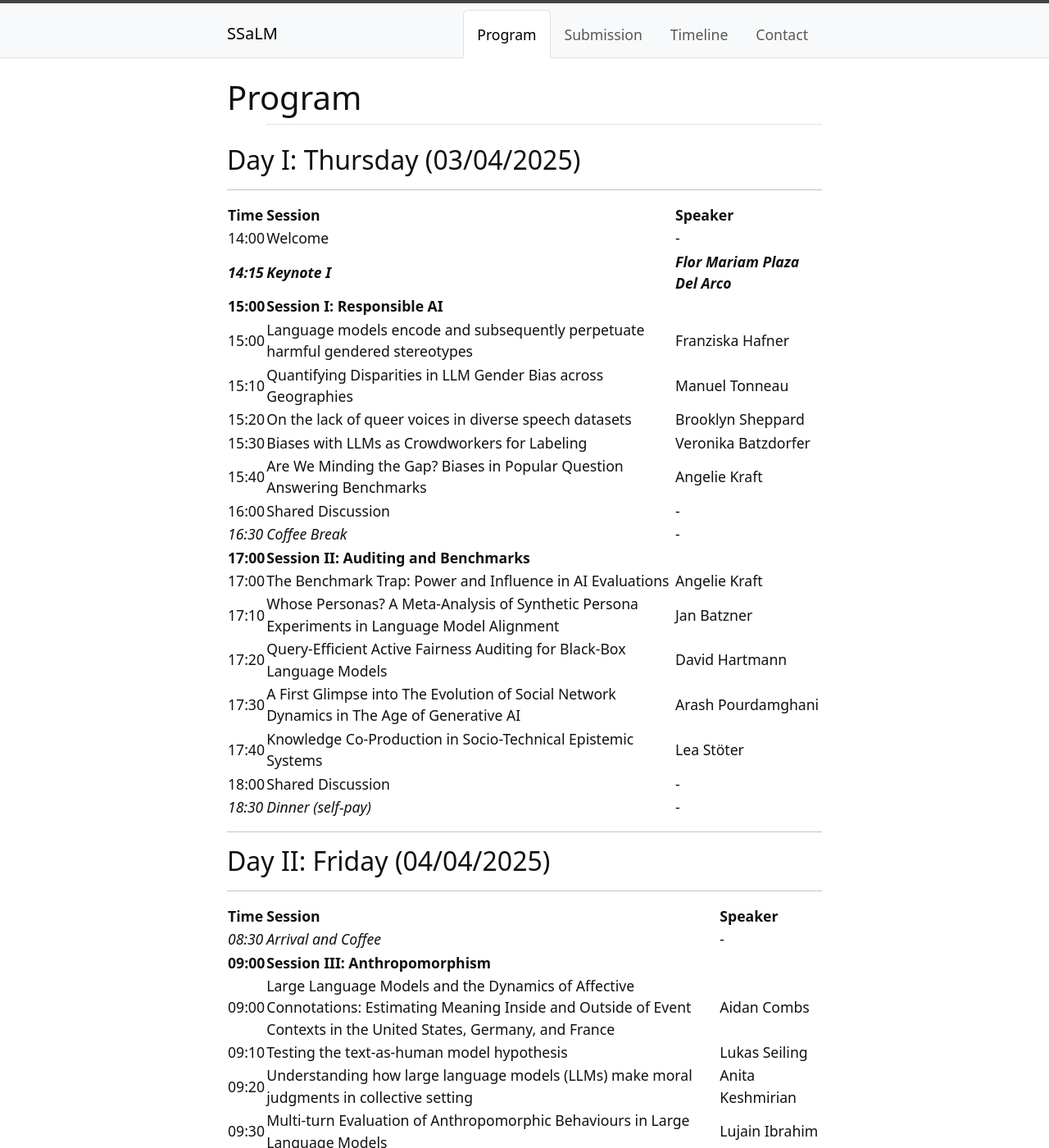
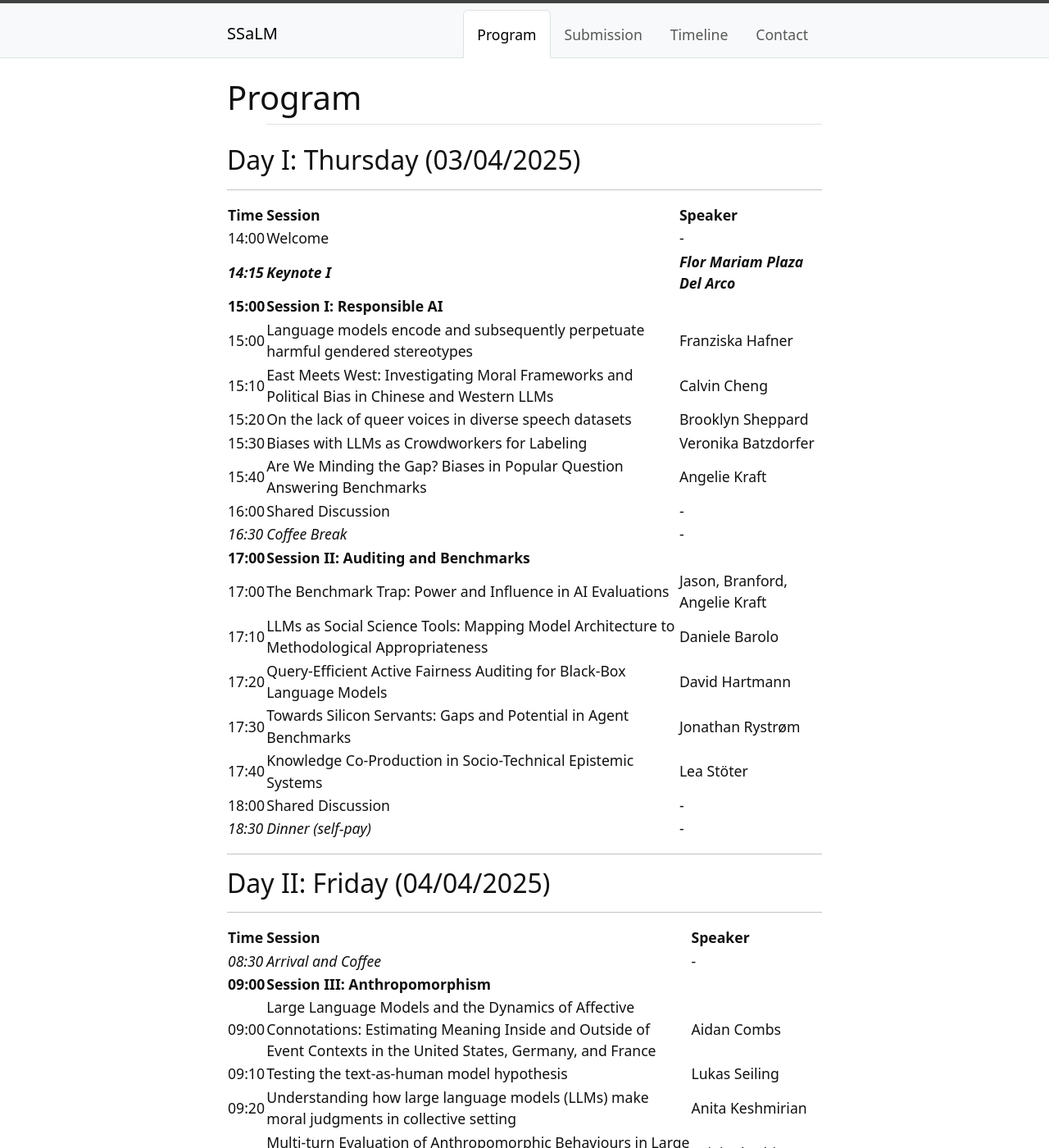
Before and after one commit to lppohl/wi-workshop.github.io, a Jekyll site: the page built from content/0-program.md, in a window 1280 px wide and 1400 px high. Shown: the whole window at 82% size. Built offline with Jekyll 4.4.1, drawn with Linux system fonts in a browser that asks for light colours; some of the changed text lies outside the part shown.

Commit message:
Update 0-program.md

```diff
--- a/content/0-program.md
+++ b/content/0-program.md
@@ -11,17 +11,17 @@ nav: Program
 | ***14:15*** | ***Keynote I***                                | ***Flor Mariam Plaza Del Arco***   |
 | **15:00**         | **Session I: Responsible AI**  |                 |
 | 15:00 | Language models encode and subsequently perpetuate harmful gendered stereotypes |Franziska Hafner |
-| 15:10 | Quantifying Disparities in LLM Gender Bias across Geographies |Manuel Tonneau            |
-| 15:20 |On the lack of queer voices in diverse speech datasets |Brooklyn Sheppard           |
+| 15:10 | East Meets West: Investigating Moral Frameworks and Political Bias in Chinese and Western LLMs | Calvin Cheng |
+|15:20 | On the lack of queer voices in diverse speech datasets | Brooklyn Sheppard |
 | 15:30 |Biases with LLMs as Crowdworkers for Labeling     |  Veronika Batzdorfer      |
 | 15:40 |Are We Minding the Gap? Biases in Popular Question Answering Benchmarks |  Angelie Kraft      |
 | 16:00 | Shared Discussion                                                      |         -        |
 | *16:30* | *Coffee Break*                                                           |  -    |
 | **17:00**         | **Session II: Auditing and Benchmarks** |                 |
-| 17:00 | The Benchmark Trap: Power and Influence in AI Evaluations | Angelie Kraft         |
-| 17:10 | Whose Personas? A Meta-Analysis of Synthetic Persona Experiments in Language Model Alignment |   Jan Batzner   |
+| 17:00 | The Benchmark Trap: Power and Influence in AI Evaluations | Jason, Branford, Angelie Kraft         |
+| 17:10 | LLMs as Social Science Tools: Mapping Model Architecture to Methodological Appropriateness | Daniele Barolo |
 | 17:20 | Query-Efficient Active Fairness Auditing for Black-Box Language Models | David Hartmann  |
-| 17:30 | A First Glimpse into The Evolution of Social Network Dynamics in The Age of Generative AI |                Arash Pourdamghani |
+| 17:30 | Towards Silicon Servants: Gaps and Potential in Agent Benchmarks | Jonathan Rystrøm |
 | 17:40 | Knowledge Co-Production in Socio-Technical Epistemic Systems |Lea Stöter         |
 | 18:00 | Shared Discussion                                                      |       -          |
 | *18:30*         | *Dinner (self-pay)*                                                      |       -          |
@@ -38,18 +38,16 @@ nav: Program
 | 09:10 | Testing the text-as-human model hypothesis               |Lukas Seiling|
 | 09:20 | Understanding how large language models (LLMs) make moral judgments in collective setting |Anita Keshmirian|
 | 09:30 | Multi-turn Evaluation of Anthropomorphic Behaviours in Large Language Models |Lujain Ibrahim|
-| 09:40 | Towards Silicon Servants: Gaps and Potential in Agent Benchmarks | Jonathan Rystrom|
-| 10:00 | Shared Discussion                                                      |      -           |
+| 09:40 | Shared Discussion                                                      |      -           |
 | *10:30* | *Break*                                                                  |    -  |
 | ***11:00*** | ***Keynote II***                                              | ***Zeerak Talat***  |
 | *12:00* | *Lunch: Banh Mi Sandwiches*                                              |     -     |
 | **13:00**         | **Session IV: Language Models as Research Tools** |                 |
 | 13:00 | Computational ideal point estimation using textual data: a review of supervised and semi-supervised algorithms |Patrick Parschan |
-| 13:10 | Question Form Matters: Examining Trust in Government through Open and Closed Survey Items |Jana Bernhard-Harrer|
-| 13:20 | LLMs in the Literature Lab: Using Generative AI to Decode Its Own Disruption | Esther Görnemann |
-| 13:30 | Total Error Framework for LLM-based Survey Simulations | Şükrü Atsızelti |
-| 13:40 | From Confidence to Collapse in LLM Factual Robustness  |Alina Fastowski|
-| 13:50 | AI Narratives in Frontier Development: A Bootstrapped LLM Approach to Mapping Labor-Augmenting and Automating Narratives in Conference Papers |Johanna Barop |
+| 13:10 | LLMs in the Literature Lab: Using Generative AI to Decode Its Own Disruption | Esther Görnemann |
+| 13:20 | Total Error Framework for LLM-based Survey Simulations | Şükrü Atsızelti |
+| 13:30 | From Confidence to Collapse in LLM Factual Robustness  |Alina Fastowski|
+| 13:40 | AI Narratives in Frontier Development: A Bootstrapped LLM Approach to Mapping Labor-Augmenting and Automating Narratives in Conference Papers |Johanna Barop, Melle Mendikowski|
 | 14:00 | Shared Discussion                                                      |       -          |
 | *14:30* | *Coffee Break*                                                           |  -  |
 | 15:00 | Highlight Talks (Posters give 3 min oral pitch)                        |                 |
```
Also changed, not shown: other parts of content/0-program.md (+1 -1 lines).
